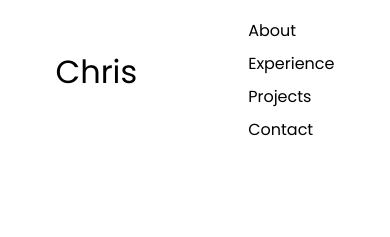
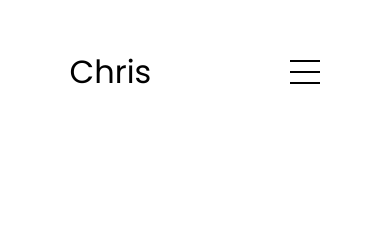
Before and after one commit to chris0512/portfolio2, a website: page public/index.html in a window 390 px wide. Drawn offline with Linux system fonts and the light colour scheme.

Commit message:
add hamburger menu and hidden the overflow items in menu links

```diff
--- a/public/css/media-query.css
+++ b/public/css/media-query.css
@@ -11,19 +11,19 @@
         display: flex;
     }
 
-    /* add styles for the hamburger menu */
-    #hamburger-nav {
-        .menu-links {
-            list-style: none;
+    /*!* add styles for the hamburger menu *!*/
+    /*#hamburger-nav {*/
+    /*    .menu-links {*/
+    /*        list-style: none;*/
 
-        }
-    }
+    /*    }*/
+    /*}*/
 
-    .menu-links li {
-        margin-bottom: 0.5rem;
-    }
+    /*.menu-links li {*/
+    /*    margin-bottom: 0.5rem;*/
+    /*}*/
 
-    .menu-links a {
-        text-underline-offset: 0.5rem;
-    }
+    /*.menu-links a {*/
+    /*    text-underline-offset: 0.5rem;*/
+    /*}*/
 }
--- a/public/css/style.css
+++ b/public/css/style.css
@@ -85,3 +85,21 @@ a:hover {
     width: 30px;
     cursor: pointer;
 }
+
+.hamburger-icon span {
+    width: 100%;
+    height: 2px;
+    background-color: black;
+    transition: all 0.3s ease-in-out;
+}
+
+.menu-links {
+    position: absolute;
+    top: 100%;
+    right: 0;
+    background-color: white;
+    width: fit-content;
+    max-height: 0;
+    overflow: hidden;
+    transition: all 0.3s ease-in-out;
+}
```
